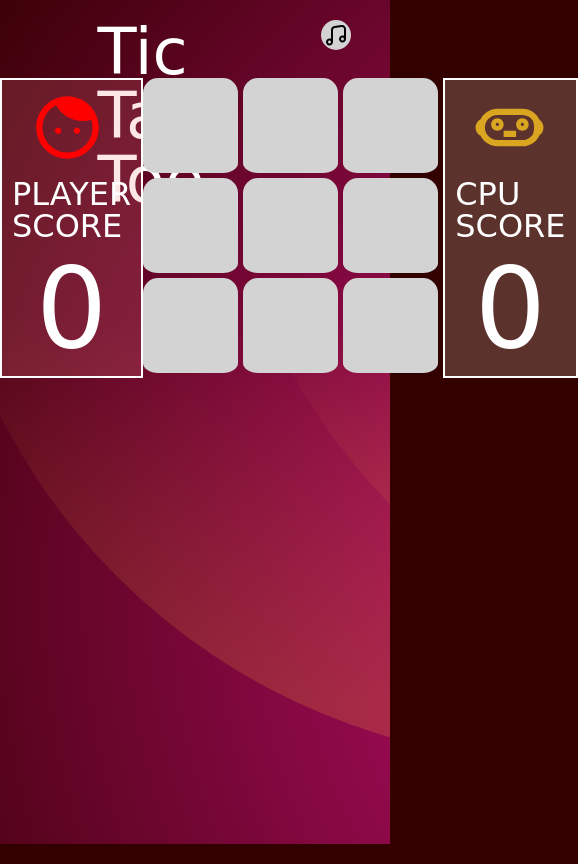
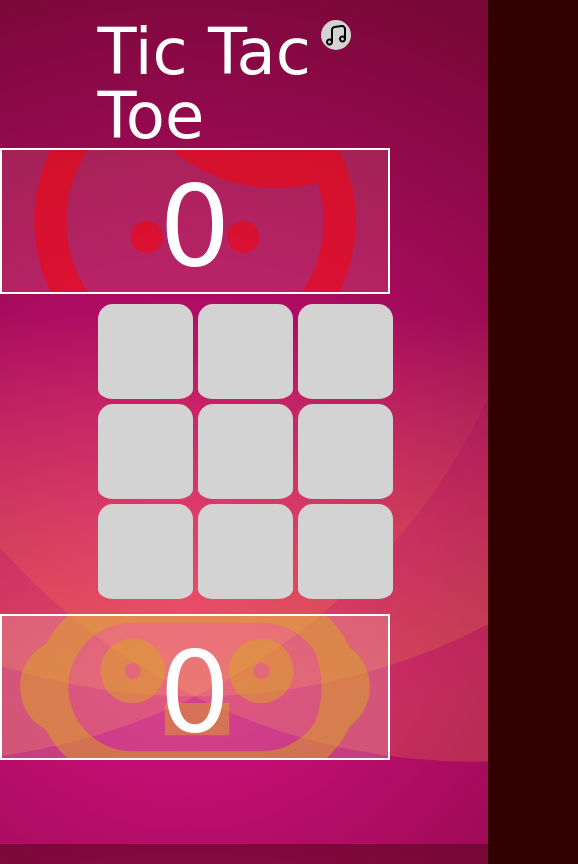
Before and after one commit to Altho/newttt, a plain HTML site: page index.html in a window 390 px wide. Shown: the whole page, 578 px wide, since content can reach past the window. Drawn offline with Linux system fonts and the light colour scheme; a web font is replaced by a local one.

Commit message:
added media querries

```diff
--- a/index.html
+++ b/index.html
@@ -20,7 +20,7 @@
         <div class="before"></div>
         <div class="after"></div>
         <div><img src="images/boy.svg" alt=""></div>
-        <p>PLAYER SCORE </p>
+        <p class="name-display">PLAYER SCORE </p>
         <div class="score"  id="p-score-counter">0</div>
     </div>
     <div id="board">
@@ -38,7 +38,7 @@
         <div class="before"></div>
         <div class="after"></div>
         <div><img src="images/bot.svg" alt=""></div>
-        <p>CPU SCORE </p>
+        <p class="name-display">CPU SCORE </p>
         <div class="score" id="ia-score-counter">0</div>
     </div>
 
--- a/style.css
+++ b/style.css
@@ -54,6 +54,66 @@ display: inline-flex;
     justify-content: space-evenly;
 }
 
+@media only screen and (max-width: 780px) {
+#container{
+    margin-top: 0;
+    display: block;
+}
+
+    #board{
+        width: 100%;
+        margin-top: 10px;
+        margin-bottom: 10px;
+        margin-left: 25vw;
+        margin-right: 25vw;
+    }
+    .name-display{
+        display: none;
+    }
+    img{
+        display: none;
+    }
+
+    #ia-score{
+        background-image: url("images/botbg.svg");
+        background-repeat: no-repeat;
+        background-position: center;
+        background-size :cover;
+
+    }
+    #player-score{
+        background-image: url("images/boybg.svg");
+        background-repeat: no-repeat;
+        background-position: center;
+        background-size :cover;
+
+    }
+h1{
+    position: static !important;
+    transform: translate(0)!important;
+    margin-left: 25%;
+}
+
+    #announce{
+        margin-top: 0;
+        padding-top: 0;
+        position: absolute;
+        top:0;
+        width: 100%;
+        height: 100%;
+        z-index: 2;
+
+
+    }
+    #replay{
+        position: absolute;
+        top:50%;
+        left:50%;
+        transform: translate(-50%);
+        z-index: 1;
+    }
+}
+
 #container p{
     font-family: 'Zen Loop', cursive;
     font-size: 2em;
@@ -84,7 +144,7 @@ body {
 
     display: grid;
     grid-template-columns: 100px 100px 100px;
-    grid-template-rows-rows: 100px 100px 100px;
+    grid-template-rows: 100px 100px 100px;
 
 }
 
```
Also changed, not shown: images/botbg.svg (added), images/boybg.svg (added), 1 other file.
